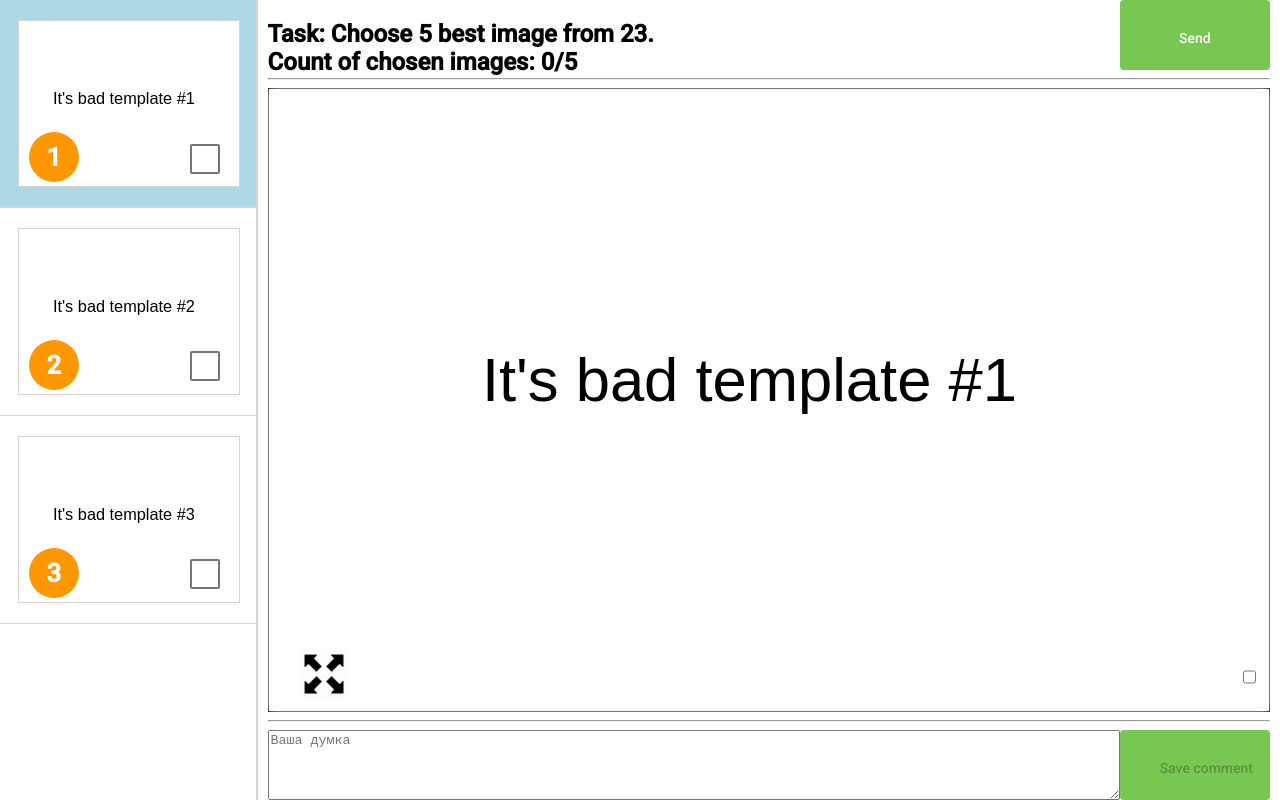
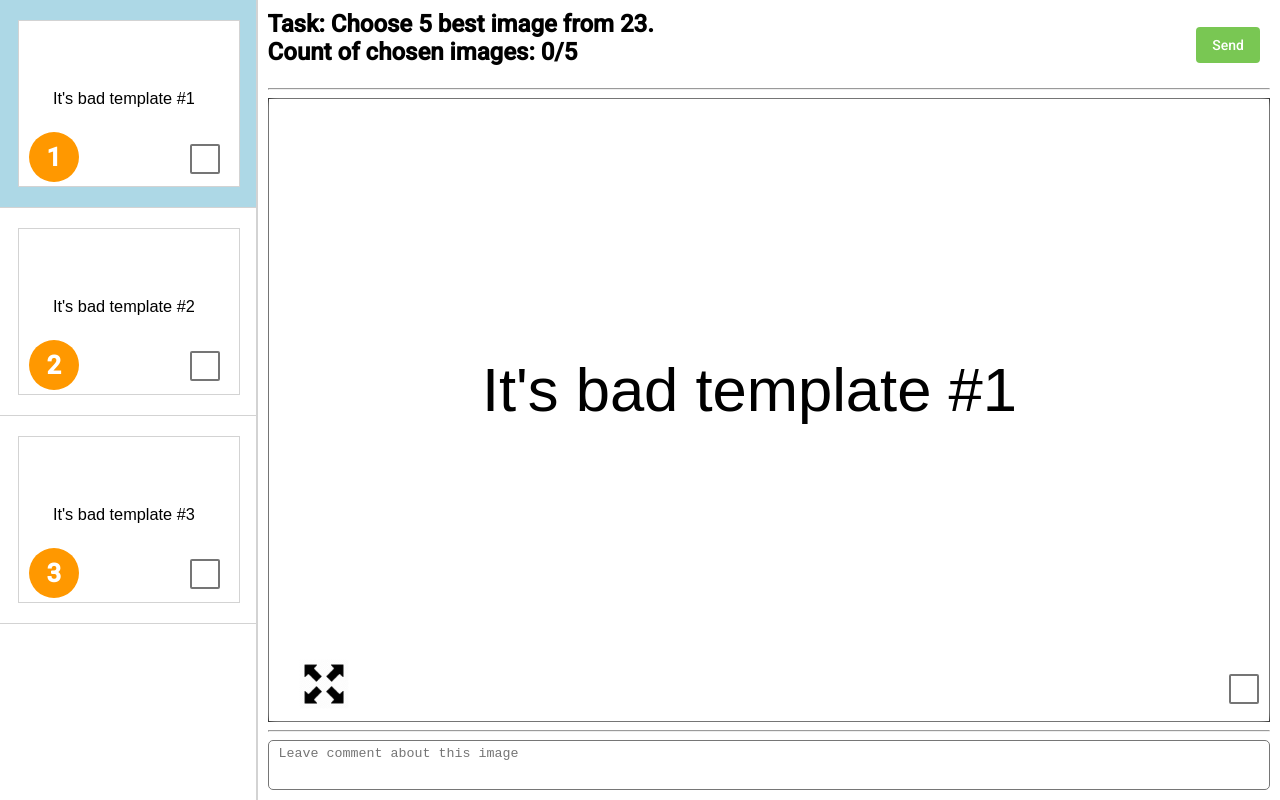
Before and after one commit to TupotaValentyn/test-design-playbook, an Angular app: page /main in a window 1280 px wide. Built offline with nearby package versions, Linux system fonts and the light colour scheme.

Commit message:
merge conflicts

```diff
--- a/src/app/sidebar-thumbnail/sidebar-thumbnail.component.css
+++ b/src/app/sidebar-thumbnail/sidebar-thumbnail.component.css
@@ -48,6 +48,8 @@
     bottom: 8%;
 }
 
+
+
 /* sizes of chekcbox */
 ::ng-deep .mat-checkbox-inner-container {
     height: 30px !important;
--- a/src/app/sidebar/sidebar.component.css
+++ b/src/app/sidebar/sidebar.component.css
@@ -2,3 +2,7 @@
     background: lightblue;
     display: block !important;
 }
+
+app-sidebar-thumbnail {
+    cursor: pointer;
+}
--- a/src/app/test-content/test-content.component.css
+++ b/src/app/test-content/test-content.component.css
@@ -24,16 +24,17 @@ hr {
 
 .content__header {
   width: 100%;
-  height: 70px;
+  min-height: 70px;
+  max-height: 90px;
   display: flex;
-  flex-direction: row;
-  align-items: flex-start;
+  align-items: center;
   justify-content: space-between;
 }
 
 h2 {
   width: 85%;
   height: 100%;
+  margin: 0;
 }
 
 .content__main {
@@ -95,29 +96,31 @@ img {
   right: 10px;
   position: absolute;
   height: 20px;
+  z-index: 10000;
   top: calc(50% - 10px);
 }
 
 .content__footer {
   width: 100%;
-  height: 70px;
+  height: 90px;
   display: flex;
   justify-content: space-between;
+  align-items: center;
 }
 
 textarea {
-  width: 85%;
+  width: 100%;
   height: 100%;
-  display: flex;
-  justify-content: flex-start;
+  resize: none;
+  border-radius: 5px;
+  padding: 5px 10px;
 }
 
 button, .button__send {
-  width: 15%;
-  height: 100%;
-
-  padding: 20px 40px;
-
+  height: fit-content;
+  width: fit-content;
   background: #79c753;
   color: white;
+  margin-right: 10px;
+  margin-left: 10px;
 }
--- a/src/app/test-content/test-content.component.html
+++ b/src/app/test-content/test-content.component.html
@@ -10,18 +10,22 @@
 
     <main class="content__main">
       <div class="empty"></div>
+
       <img src="{{ currentModel.url }}" />
       <div class="main__image__wrapper">
         <div class="image__size"></div>
-        <input type="checkbox" class="image__checkbox" name="" id="" (click)="chooseImage(checkbox)" #checkbox>
+        <mat-checkbox class="image__checkbox" [(ngModel)]="currentModel.mark" (click)="chooseImage(checkbox)" #checkbox></mat-checkbox>
       </div>
+
+
     </main>
 
     <hr>
 
     <footer class="content__footer">
-      <textarea placeholder="Ваша думка" class="comment" (ngModelChange)="checkParams($event, button_save)" #comment [(ngModel)]="currentModel.comment" ></textarea>
-      <button class="button__save" (click)="saveComment(comment)" disabled="disabled" #button_save mat-button>Save comment</button>
+      <textarea placeholder="Leave comment about this image" class="comment" (ngModelChange)="checkParams($event)" #comment [(ngModel)]="currentModel.comment" ></textarea>
+      <!-- <button class="button__save" (click)="saveComment(comment)" disabled="disabled" #button_save mat-button>Save comment</button> -->
     </footer>
+
   </div>
 </div>
--- a/src/app/test-content/test-content.component.ts
+++ b/src/app/test-content/test-content.component.ts
@@ -36,8 +36,8 @@ export class TestContentComponent {
     this.onChoose.emit(this.currentModel);
   }
 
-  checkParams(comment, button) {
-    button.disabled = comment.length === 0;
+  checkParams(comment) {
+    // button check
   }
 
 }
```
